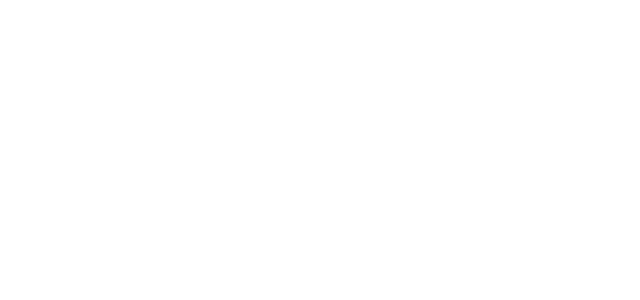
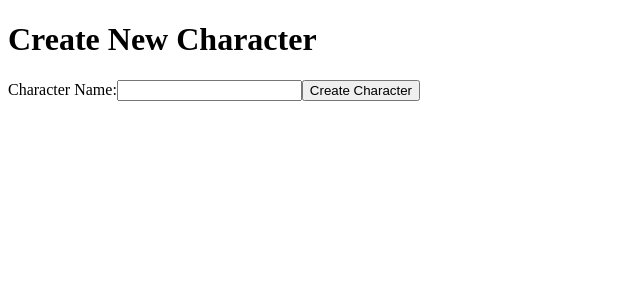
Before and after one commit to OnLee3/TRPG-GPT, a React (Vite) app: page /characters/create in a window 1280 px wide. Before the commit this address had no page. Shown: the top 300 px of the page, without its empty margins (0-640 px from the left). Built offline with nearby package versions, Linux system fonts and the light colour scheme.

Commit message:
add Character Management and components

```diff
--- a/src/App.jsx
+++ b/src/App.jsx
@@ -11,6 +11,8 @@
 import ResetPassword from "./pages/ResetPassword";
 import GameLobby from "./pages/GameLobby/GameLobby";
 import { isAuthenticated } from "./services/apiService";
+import CharacterManagement from "./pages/CharacterManagement/CharacterManagement";
+import CharacterCreation from "./pages/CharacterManagement/CharacterCreation";
 
 function App() {
   return (
@@ -24,6 +26,8 @@
           path="/game-lobby"
           element={isAuthenticated() ? <GameLobby /> : <Navigate to="/login" />}
         />
+        <Route path="/characters" element={<CharacterManagement />} />
+        <Route path="/characters/create" element={<CharacterCreation />} />
       </Routes>
     </Router>
   );
--- /dev/null
+++ b/src/components/CharacterCard.jsx
@@ -0,0 +1,12 @@
+import React from "react";
+
+const CharacterCard = ({ character }) => {
+  return (
+    <div>
+      <h2>{character.name}</h2>
+      {/* Display character attributes, skills, and equipment */}
+    </div>
+  );
+};
+
+export default CharacterCard;
--- /dev/null
+++ b/src/components/CharacterCreationForm.jsx
@@ -0,0 +1,38 @@
+import React, { useState } from "react";
+import { useNavigate } from "react-router-dom";
+import { createCharacter } from "../services/apiService";
+
+const CharacterCreationForm = () => {
+  const navigate = useNavigate();
+  const [characterName, setCharacterName] = useState("");
+
+  const handleSubmit = async (e) => {
+    e.preventDefault();
+    if (!characterName) return;
+
+    const characterData = {
+      name: characterName,
+      // Add other character attributes, skills, and equipment here
+    };
+
+    await createCharacter(characterData);
+    navigate("/characters");
+  };
+
+  return (
+    <form onSubmit={handleSubmit}>
+      <label>
+        Character Name:
+        <input
+          type="text"
+          value={characterName}
+          onChange={(e) => setCharacterName(e.target.value)}
+        />
+      </label>
+      {/* Add other form elements for character attributes, skills, and equipment */}
+      <button type="submit">Create Character</button>
+    </form>
+  );
+};
+
+export default CharacterCreationForm;
--- /dev/null
+++ b/src/components/CharacterList.jsx
@@ -0,0 +1,14 @@
+import React from "react";
+import CharacterCard from "./CharacterCard";
+
+const CharacterList = ({ characters }) => {
+  return (
+    <div>
+      {characters.map((character) => (
+        <CharacterCard key={character._id} character={character} />
+      ))}
+    </div>
+  );
+};
+
+export default CharacterList;
--- /dev/null
+++ b/src/pages/CharacterManagement/CharacterCreation.jsx
@@ -0,0 +1,13 @@
+import React from "react";
+import CharacterCreationForm from "../../components/CharacterCreationForm";
+
+const CharacterCreation = () => {
+  return (
+    <div>
+      <h1>Create New Character</h1>
+      <CharacterCreationForm />
+    </div>
+  );
+};
+
+export default CharacterCreation;
--- /dev/null
+++ b/src/pages/CharacterManagement/CharacterManagement.jsx
@@ -0,0 +1,29 @@
+import React, { useEffect, useState } from "react";
+import { Link } from "react-router-dom";
+import { getCharacters } from "../../services/apiService";
+import CharacterList from "../../components/CharacterList";
+
+const CharacterManagement = () => {
+  const [characters, setCharacters] = useState([]);
+
+  useEffect(() => {
+    const fetchCharacters = async () => {
+      const characterList = await getCharacters();
+      setCharacters(characterList);
+    };
+
+    fetchCharacters();
+  }, []);
+
+  return (
+    <div>
+      <h1>Character Management</h1>
+      <CharacterList characters={characters} />
+      <Link to="/characters/create">
+        <button>Create New Character</button>
+      </Link>
+    </div>
+  );
+};
+
+export default CharacterManagement;
```
Also changed, not shown: src/styles/characterStyles.js (added).
